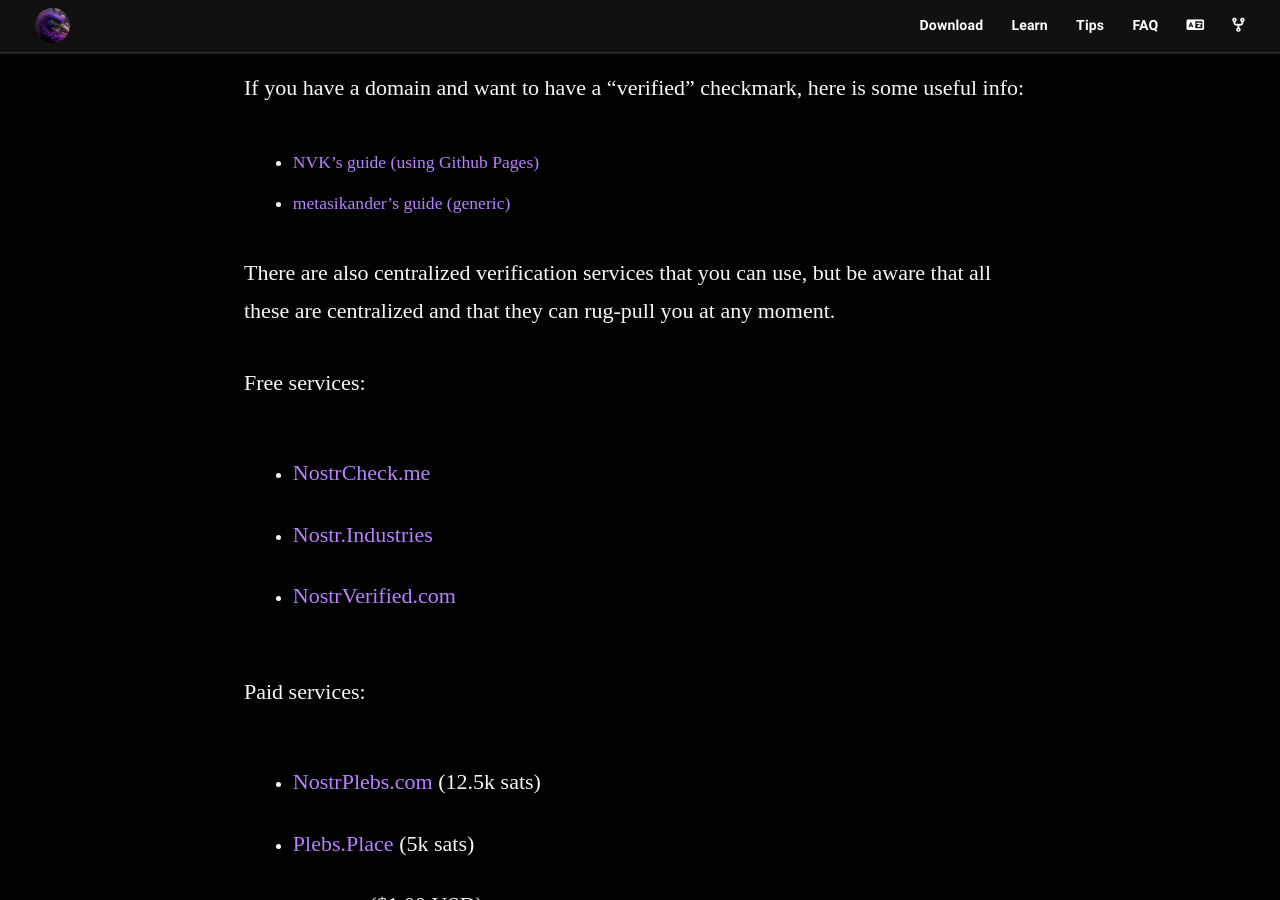
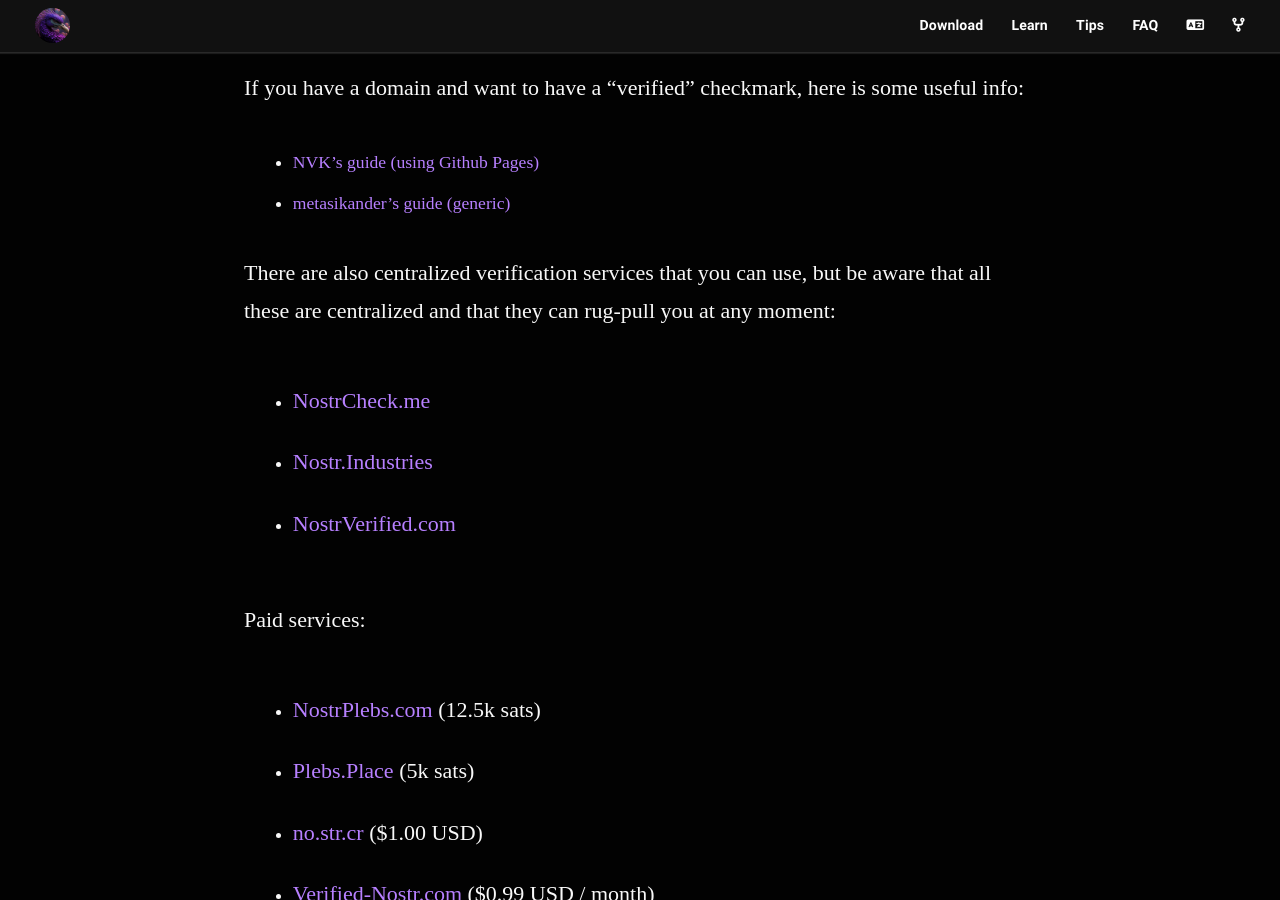
Before and after one commit to nostr-resources/nostr-resources.github.io, a Jekyll site: the page built from index.md, in a window 1280 px wide and 900 px high, scrolled down 7901 px. Built offline with Jekyll 4.4.1, drawn with Linux system fonts in a browser that asks for light colours; some web fonts are replaced; part of the change alters nothing that is shown; some of the changed text lies outside the part shown.

```diff
--- a/index.md
+++ b/index.md
@@ -232,9 +232,7 @@ useful info:
 - [metasikander's guide (generic)](https://gist.github.com/metasikander/609a538e6a03b2f67e5c8de625baed3e)
 
 There are also centralized verification services that you can use, but be aware
-that all these are centralized and that they can rug-pull you at any moment.
-
-Free services:
+that all these are centralized and that they can rug-pull you at any moment:
 
 {% for provider in site.data.nip05providers %}{% if provider.price %}{% continue %}{% endif %}
 - [{{ provider.name }}]({{ provider.link }})
@@ -304,9 +302,13 @@ You can also create a search bot at [sb.nostr.band](https://sb.nostr.band) and t
 
 You can also create an RSS feed with posts matching some keywords at [rss.nostr.band](https://rss.nostr.band) and use your favorite RSS reader app to follow different nostr conversations.
 
-## Pods
+## Podcasts
 
-- [nostrovia](https://nostrovia.org/) - weekly roundup
+- [nostrovia](https://nostrovia.org/) - weekly nostr news roundup
+- [La Cosa Nostr](https://cast.bitcoiner.social/@lacosanostr/about) - interviews with relay operators and builders
+
+Episodes:
+
 - [BR018](https://bitcoin.review/podcast/episode-18/) - [jack](https://www.nostr.guru/p/npub1sg6plzptd64u62a878hep2kev88swjh3tw00gjsfl8f237lmu63q0uf63m), [fiatjaf](https://www.nostr.guru/p/npub180cvv07tjdrrgpa0j7j7tmnyl2yr6yr7l8j4s3evf6u64th6gkwsyjh6w6), and [jb55](https://www.nostr.guru/p/npub1xtscya34g58tk0z605fvr788k263gsu6cy9x0mhnm87echrgufzsevkk5s) talk nostr with [nvk](https://www.nostr.guru/p/npub1az9xj85cmxv8e9j9y80lvqp97crsqdu2fpu3srwthd99qfu9qsgstam8y8) ([transcript](https://archive.is/wip/Qoh4M), [archive](https://archive.is/wip/dkQj2))
 - [Lightning Tidbits 769571](https://pod.link/1586346643/episode/33f509c2a1990640334b48739c59e31f) - [fiatjaf](https://www.nostr.guru/p/npub180cvv07tjdrrgpa0j7j7tmnyl2yr6yr7l8j4s3evf6u64th6gkwsyjh6w6) talks nostr with [André Neves](https://www.nostr.guru/p/npub1rvg76s0gz535txd9ypg2dfqv0x7a80ar6e096j3v343xdxyrt4ksmkxrck)
 - [CD63 - building nostr](https://pod.link/1546393840/episode/112bd2a52d54e203ec0c11022b5aaf11), a censorship resistant alternative to twitter, with [fiatjaf](https://www.nostr.guru/p/npub180cvv07tjdrrgpa0j7j7tmnyl2yr6yr7l8j4s3evf6u64th6gkwsyjh6w6), [jb55](https://www.nostr.guru/p/npub1xtscya34g58tk0z605fvr788k263gsu6cy9x0mhnm87echrgufzsevkk5s), and [kukks](https://github.com/Kukks), hosted by [ODELL](https://www.nostr.guru/p/npub1qny3tkh0acurzla8x3zy4nhrjz5zd8l9sy9jys09umwng00manysew95gx) ([transcript](https://archive.is/wip/Qoh4M), [archive](https://archive.ph/Qoh4M))
```
